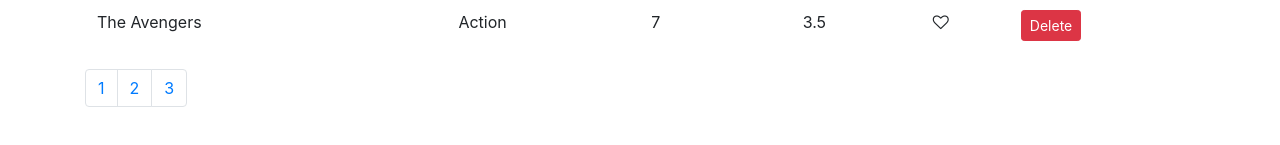
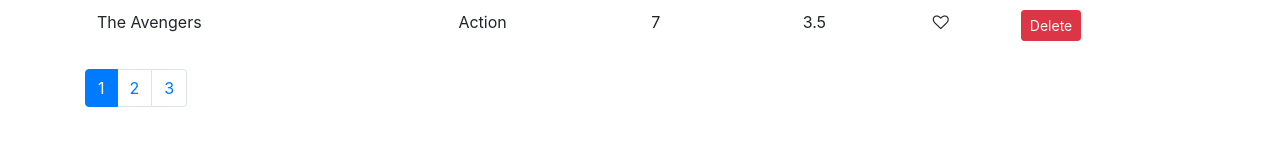
Before and after one commit to shaheenniaz582/React_Vidly, a React (Create React App) app: page / in a window 1280 px wide. Shown: the part 561-706 px from the top of the page. Built offline with nearby package versions, Linux system fonts and the light colour scheme.

Commit message:
page changes handled with using active page class and adding current page property in state

```diff
--- a/src/components/common/like.jsx
+++ b/src/components/common/like.jsx
@@ -1,4 +1,4 @@
-import React, { Component } from 'react';
+import React from 'react';
 // stateless functional component
 const Like = (props) => {
     let classes = "fa fa-heart";
--- a/src/components/common/pagination.jsx
+++ b/src/components/common/pagination.jsx
@@ -2,17 +2,20 @@
 import _ from 'lodash'; //popular js library for underscore
 
 const Pagination = props => {
-    const { itemsCount, pageSize} = props;
-
+    const { itemsCount, currentPage, pageSize, onPageChange} = props;
+    console.log(currentPage);
     const pagesCount = Math.ceil(itemsCount / pageSize);
-    console.log(pagesCount);
+    //console.log(pagesCount);
+    if (pagesCount === 1) return null;
     const pages = _.range(1, pagesCount + 1);
 
     return (<nav>
         <ul className="pagination">
             {pages.map(page => (
-                <li key = {page} className="page-item">
-                <a  className="page-link">{page}</a>
+                <li key = {page} className={ page === currentPage ? "page-item active" : "page-item"}>
+                <a
+                    className="page-link"
+                    onClick={() =>onPageChange(page)}>{page}</a>
             </li>
             ))}
 
--- a/src/components/movies.jsx
+++ b/src/components/movies.jsx
@@ -6,7 +6,8 @@
 class Movies extends Component {
     state = {
         movies: getMovies(), // movies property is set to function here just for sake of understanding
-        pageSize: 4
+        pageSize: 4,
+        currentPage: 1
     };
 
     handleLike = movie => {
@@ -25,13 +26,15 @@
     }
 
     handlePageChange = page => {
-        console.log(page);
+        //console.log(page);
+        this.setState({ currentPage: page });
     }
 
     render() {
         // some conditional rendering
         const { length: count } = this.state.movies; // here using destructuring assigning length
                                                     // property of movies state to count constant
+        const { currentPage, pageSize } = this.state;
         if ( count === 0 )
             return <p>There are no movies in the database!!!</p>
         return (
@@ -69,7 +72,12 @@
                     ))}
                 </tbody>
             </table>
-            <Pagination itemsCount={count} pageSize={this.state.pageSize} onChange={this.handlePageChange}/>
+            <Pagination
+                itemsCount={count}
+                pageSize={pageSize}
+                currentPage={currentPage}
+                onPageChange={this.handlePageChange}
+            />
         </React.Fragment>
         );
 }
```
